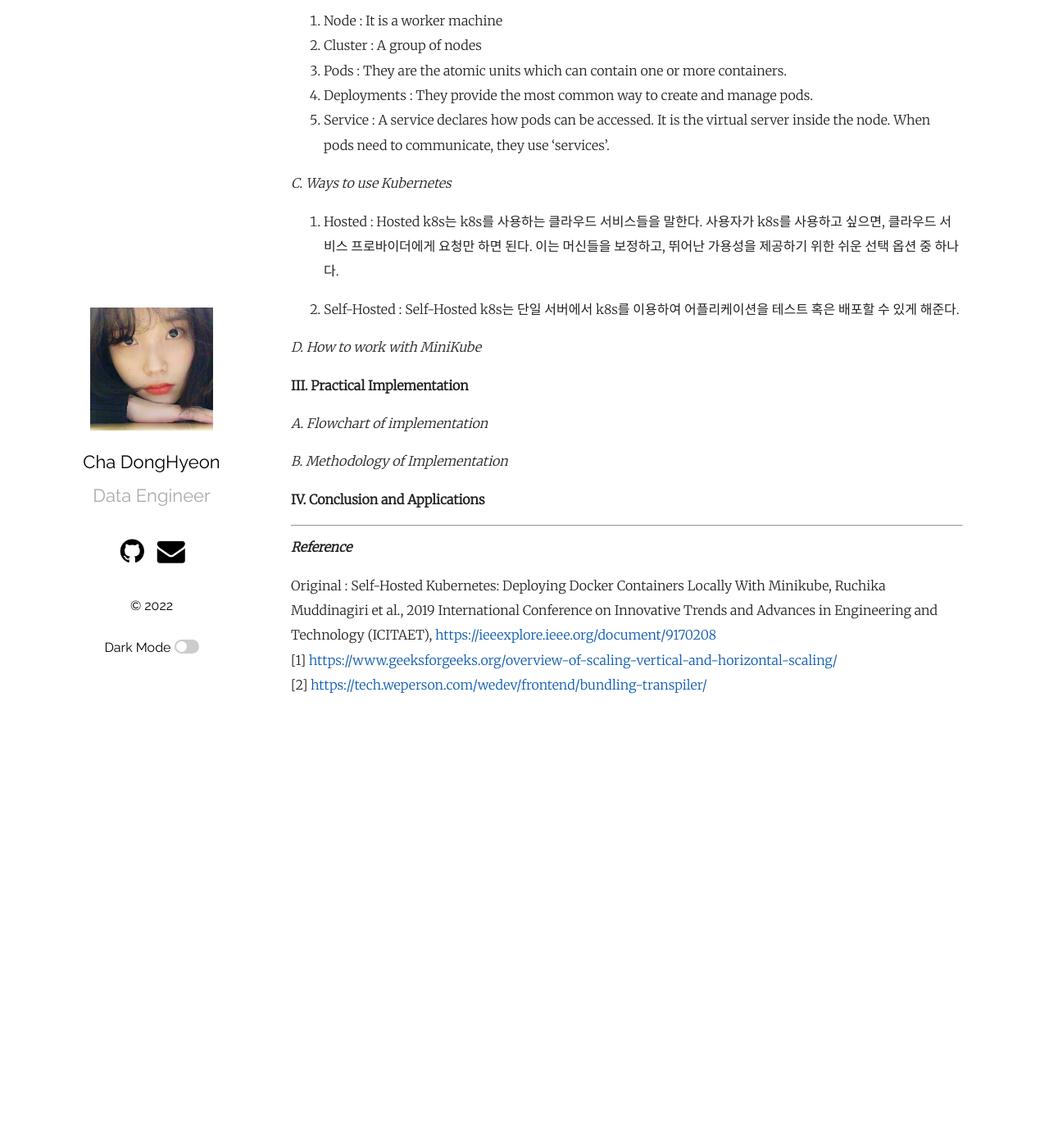
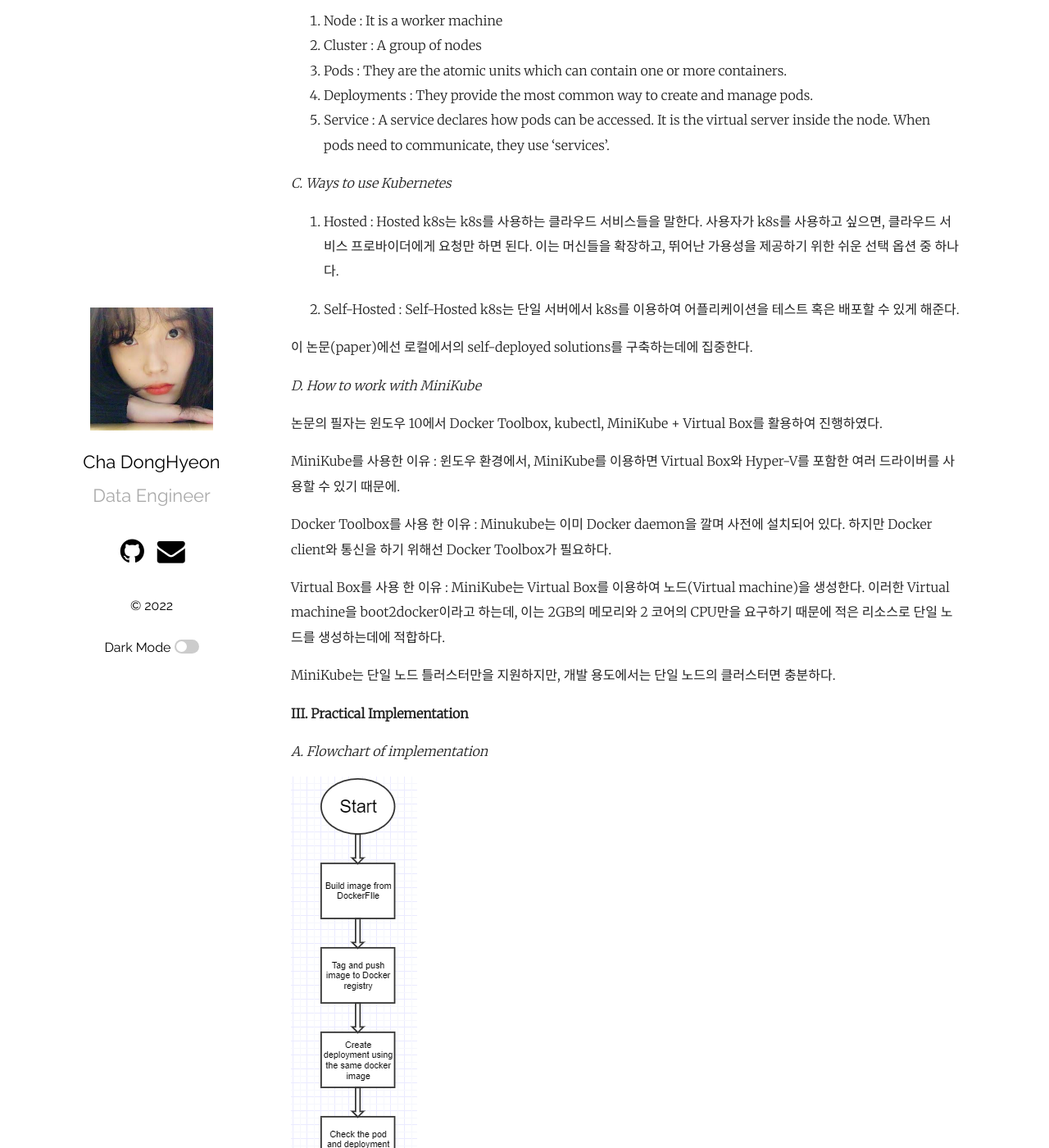
Before and after one commit to superwonso/superwonso.github.io, a Jekyll site: the page built from _posts/2022-09-14-Self Hosted Kubernetes.md, in a window 1280 px wide and 1400 px high, scrolled down 3501 px. Shown: the whole window at 82% size. Built offline with Jekyll 4.4.1, drawn with Linux system fonts in a browser that asks for light colours; before the commit the page ends 4397 px from its top, so only the background shows below that; some of the changed text lies outside the part shown.

Commit message:
Update Self Hosted Kubernetes

```diff
--- a/_posts/2022-09-14-Self Hosted Kubernetes.md
+++ b/_posts/2022-09-14-Self Hosted Kubernetes.md
@@ -1,6 +1,6 @@
 ---
 layout: post
-title:  "[논문/리뷰] Self-Hosted Kubernetes: Deploying Docker Containers Locally With Minikube"
+title:  "[논문/리뷰] Self-Hosted Kubernetes: Deploying Docker Containers Locally With MiniKube"
 date:   2022-09-14 16:19:30 +0900
 categories: Paper Review Kubernetes MiniKube
 ---
@@ -91,26 +91,48 @@ k8s는 Linux 컨테이너에 관한 작업을 자동화하여, manual processes
 
 *C. Ways to use Kubernetes*
 
-1. Hosted : Hosted k8s는 k8s를 사용하는 클라우드 서비스들을 말한다. 사용자가 k8s를 사용하고 싶으면, 클라우드 서비스 프로바이더에게 요청만 하면 된다. 이는 머신들을 보정하고, 뛰어난 가용성을 제공하기 위한 쉬운 선택 옵션 중 하나다.
+1. Hosted : Hosted k8s는 k8s를 사용하는 클라우드 서비스들을 말한다. 사용자가 k8s를 사용하고 싶으면, 클라우드 서비스 프로바이더에게 요청만 하면 된다. 이는 머신들을 확장하고, 뛰어난 가용성을 제공하기 위한 쉬운 선택 옵션 중 하나다.
 
 2. Self-Hosted : Self-Hosted k8s는 단일 서버에서 k8s를 이용하여 어플리케이션을 테스트 혹은 배포할 수 있게 해준다.
 
+이 논문(paper)에선 로컬에서의 self-deployed solutions를 구축하는데에 집중한다.
 
 *D. How to work with MiniKube*
+
+논문의 필자는 윈도우 10에서 Docker Toolbox, kubectl, MiniKube + Virtual Box를 활용하여 진행하였다.
+
+MiniKube를 사용한 이유 : 윈도우 환경에서, MiniKube를 이용하면 Virtual Box와 Hyper-V를 포함한 여러 드라이버를 사용할 수 있기 때문에.
+
+Docker Toolbox를 사용 한 이유 : Minukube는 이미 Docker daemon을 깔며 사전에 설치되어 있다. 하지만 Docker client와 통신을 하기 위해선 Docker Toolbox가 필요하다.
+
+Virtual Box를 사용 한 이유 : MiniKube는 Virtual Box를 이용하여 노드(Virtual machine)을 생성한다. 이러한 Virtual machine을 boot2docker이라고 하는데, 이는 2GB의 메모리와 2 코어의 CPU만을 요구하기 때문에 적은 리소스로 단일 노드를 생성하는데에 적합하다.
+
+MiniKube는 단일 노드 틀러스터만을 지원하지만, 개발 용도에서는 단일 노드의 클러스터면 충분하다.
 
 **III. Practical Implementation**
 
 *A. Flowchart of implementation*
 
+![Figure 4](/assets/images/220914/Figure4.png)
+
+Fig 4. Flowchart of implementation, github.com/superwonso 재구성
+
 *B. Methodology of Implementation*
 
+파이썬을 이용한 k8s 서버 구축 방법에 대해서는 추후 서술 예정.
+
 **IV. Conclusion and Applications**
+
+MiniKube는 kubectl을 이용한 뛰어난 CLI 에서의 작업을 제공한다. Docker daemon에 내장되어 있는 MiniKube는 이를 이용하여 배포할 때 유용함을 제공한다. 또한 워크로드를 관리하기 위하여 온-클릭 확장 옵션을 제공한다. MiniKube를 이용한 어플리케이션 컨테이너가 성공적으로 작동하는지 확인 한 후에는 IT 기업은 클라우드 상품을 이용하여 보다 쉽게 배포할 수 있을 것이다. 이는 k8s를 이용하여 보다 효율적인 컨테이너 구성과 관리를 제공해줄 것이다.
+현재 MiniKube와 도커 컨테이너를 사용하는 어플리케이션은 많이 있다. 전에도 언급했듯이, 경제나 건강같이 고객의 민감한 정보를 다루는 domain들은 클라우드에 업로드 하기에는 보안 리스크가 크다. Minikube를 이용한다면 이러한 환경에서도 보다 쉽게 조직을 확장 할 수 있을 것이다.
+또한 클라우드와 같은 곳에 실제로 배포하기 전에 로컬 테스트 환경을 구성할 때에도 유용함을 제공할 것이다.
 
 ---
 
 ***Reference***
 
-Original : Self-Hosted Kubernetes: Deploying Docker Containers Locally With Minikube,
+Original : Self-Hosted Kubernetes: Deploying Docker Containers Locally With MiniKube,
 Ruchika Muddinagiri et al., 2019 International Conference on Innovative Trends and Advances in Engineering and Technology (ICITAET), [https://ieeexplore.ieee.org/document/9170208](https://ieeexplore.ieee.org/document/9170208)
+
 [1] [https://www.geeksforgeeks.org/overview-of-scaling-vertical-and-horizontal-scaling/](https://www.geeksforgeeks.org/overview-of-scaling-vertical-and-horizontal-scaling/)
 [2] [https://tech.weperson.com/wedev/frontend/bundling-transpiler/](https://tech.weperson.com/wedev/frontend/bundling-transpiler/)
```
Also changed, not shown: assets/images/220914/Figure4.png (added).
